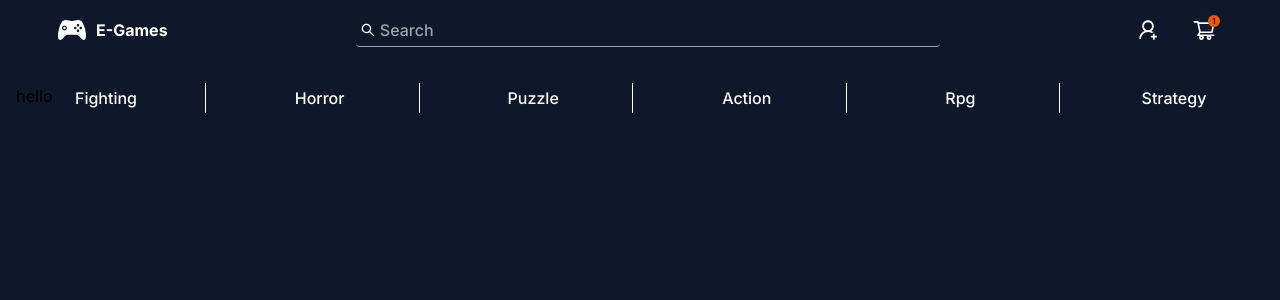
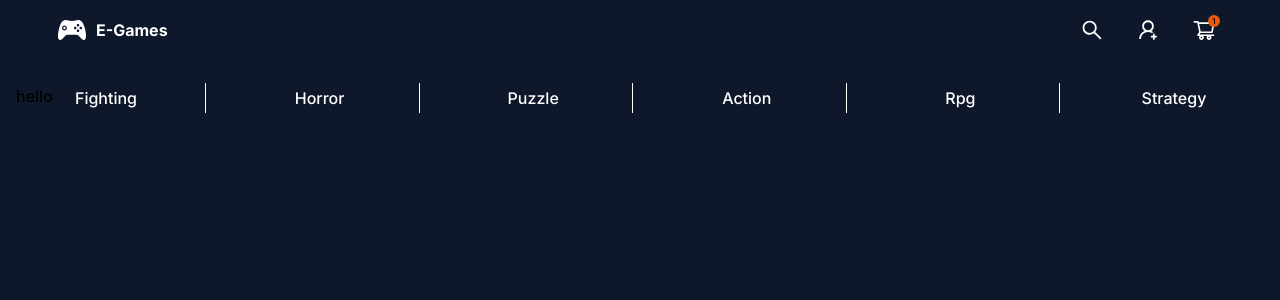
Before and after one commit to proudynyu/ecom-games, a Next.js app: page / in a window 1280 px wide. Shown: the top 300 px of the page. Built offline with nearby package versions, Linux system fonts and the light colour scheme.

Commit message:
feat: adding search modal and button component

```diff
--- a/package.json
+++ b/package.json
@@ -11,7 +11,7 @@
   },
   "dependencies": {
     "@types/node": "18.15.11",
-    "@types/react": "18.0.33",
+    "@types/react": "^18.2.0",
     "@types/react-dom": "18.0.11",
     "eslint": "8.37.0",
     "eslint-config-next": "13.2.4",
--- /dev/null
+++ b/src/app/components/Button.tsx
@@ -0,0 +1,13 @@
+import React, { HTMLAttributes } from "react";
+
+interface ButtonProps extends HTMLAttributes<HTMLButtonElement> {
+    children: React.ReactNode;
+}
+
+export function Button({ children, ...props }: ButtonProps) {
+    return (
+        <button className="relative hover:bg-slate-400 px-2 py-2 rounded" {...props}>
+            {children}
+        </button>
+    );
+}
--- a/src/app/components/Cart.tsx
+++ b/src/app/components/Cart.tsx
@@ -1,13 +1,15 @@
-import React from 'react'
-import {AiOutlineShoppingCart} from 'react-icons/ai'
+import React from "react";
+import { AiOutlineShoppingCart } from "react-icons/ai";
+
+import { Button } from "./Button";
 
 export function Cart() {
-  return (
-          <button className='relative hover:bg-slate-400 px-2 py-2 rounded'>
+    return (
+        <Button>
             <AiOutlineShoppingCart size={24} color="white" />
-              <span className='text-black text-[8px] absolute right-1 top-[5px] w-3 h-3 rounded-full bg-orange-600' >
+            <span className="text-black text-[8px] absolute right-1 top-[5px] w-3 h-3 rounded-full bg-orange-600">
                 1
-              </span>
-          </button>
-      )
+            </span>
+        </Button>
+    );
 }
--- a/src/app/components/Header.tsx
+++ b/src/app/components/Header.tsx
@@ -1,24 +1,25 @@
-import Link from 'next/link';
-import { IoLogoGameControllerB } from 'react-icons/io'
+import Link from "next/link";
+import { IoLogoGameControllerB } from "react-icons/io";
 
-import { SearchBar } from './SearchBar';
-import { SignIn } from './SignIn';
-import { Cart } from './Cart';
-import { Navbar } from './Navbar';
-
+import { SearchBar } from "./SearchBar";
+import { SignIn } from "./SignIn";
+import { Cart } from "./Cart";
+import { Navbar } from "./Navbar";
 
 export function Header() {
     return (
         <header className="fixed w-full  flex flex-col items-center justify-center top-0">
             <div className="min-h-max w-full h-[60px] max-w-[1200px] transparent flex items-center justify-between px-4">
-        <Link href="/" className='flex items-center gap-2 text-white font-bold'>
-          <IoLogoGameControllerB size={32} color='white'/>
+                <Link
+                    href="/"
+                    className="flex items-center gap-2 text-white font-bold"
+                >
+                    <IoLogoGameControllerB size={32} color="white" />
                     <span>E-Games</span>
                 </Link>
 
+                <div className="flex items-center justify-between gap-4">
                     <SearchBar />
-
-        <div className='flex items-center justify-between gap-4'>
                     <SignIn />
                     <Cart />
                 </div>
--- a/src/app/components/SearchBar.tsx
+++ b/src/app/components/SearchBar.tsx
@@ -1,13 +1,42 @@
-import React from 'react'
-import { AiOutlineSearch } from 'react-icons/ai'
+"use client";
+
+import React, { useState } from "react";
+import { AiOutlineSearch } from "react-icons/ai";
+import { Button } from "./Button";
 
 export function SearchBar() {
-  return (
-   <div className='w-2/4'>
-    <label htmlFor='searchBar' className='relative'>
-    <input type='text' className="bg-transparent text-white w-full rounded pl-6 py-1 outline-none border-b-[1px] border-slate-400" name="searchBar" placeholder='Search'/>
-    <span className='pointer absolute left-1 bottom-2/4 translate-y-2/4'><AiOutlineSearch size={16} color="white" /></span>
-    </label>
-   </div>
-  )
+    const [showSearch, setShowSearch] = useState<boolean>(false);
+
+    function handleShowSearch() {
+        setShowSearch(!showSearch);
+    }
+
+    return (
+        <div className="w-2/4">
+            <Button onClick={handleShowSearch}>
+                <AiOutlineSearch size={24} color="white" />
+            </Button>
+            {showSearch ? (
+                <div className="absolute left-0 top-0 w-screen h-screen flex items-center justify-center">
+                    <div
+                        className="opacity-5 w-full h-full bg-white absolute"
+                        onClick={handleShowSearch}
+                    />
+                    <div className=" flex flex-col items-center justify-start px-2 py-2 w-[500px] rounded bg-slate-950">
+                        <label htmlFor="searchBar" className="relative w-full">
+                            <input
+                                type="text"
+                                className="bg-transparent text-white w-full pl-6 py-1 outline-none border-b-[1px] border-slate-400"
+                                name="searchBar"
+                                placeholder="Search"
+                            />
+                            <span className="pointer absolute left-1 bottom-2/4 translate-y-2/4">
+                                <AiOutlineSearch size={16} color="white" />
+                            </span>
+                        </label>
+                    </div>
+                </div>
+            ) : null}
+        </div>
+    );
 }
--- a/src/app/components/SignIn.tsx
+++ b/src/app/components/SignIn.tsx
@@ -1,10 +1,12 @@
-import React from 'react'
-import { AiOutlineUserAdd } from 'react-icons/ai'
+import React from "react";
+import { AiOutlineUserAdd } from "react-icons/ai";
+
+import { Button } from './Button'
 
 export function SignIn() {
-  return (
-    <button className='hover:bg-slate-400 px-2 py-2 rounded'>
-      <AiOutlineUserAdd size={24} color="white" />
-    </button>
-  )
+    return (
+        <Button>
+            <AiOutlineUserAdd size={24} color="white" />
+        </Button>
+    );
 }
```
Also changed, not shown: 2 other files (tests, documents, lock files or other folders). Lines whose indentation alone changed are shown as unchanged.
